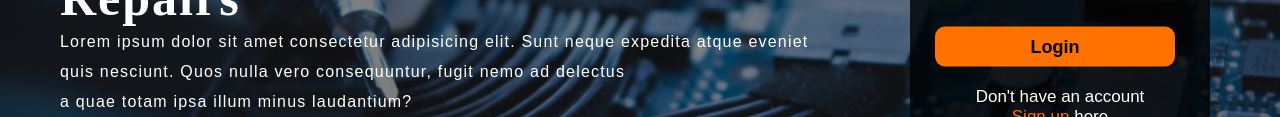
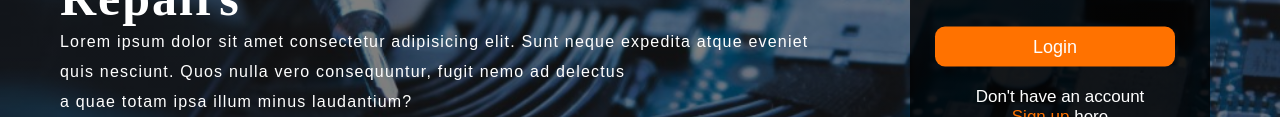
Before and after one commit to Jaypee1414/WebDesign, a plain HTML site: page index.html in a window 1280 px wide. Shown: the part 347-464 px from the top of the page. Drawn offline with nearby package versions, Linux system fonts and the light colour scheme.

Commit message:
function btn

```diff
--- a/index.html
+++ b/index.html
@@ -39,7 +39,7 @@
                     <h2>Login Here</h2>
                     <input type="email" name="email" placeholder="Enter Email Here">
                     <input type="password" name="" placeholder="Enter Password Here">
-                    <button class="btnn"><a href="Home.html">Login</a></button>
+                    <a href="Home.html"><button class="btnn">Login</button></a>
 
                     <p class="link">Don't have an account<br>
                     <a href="Singup.html">Sign up </a> here</a></p>
```
